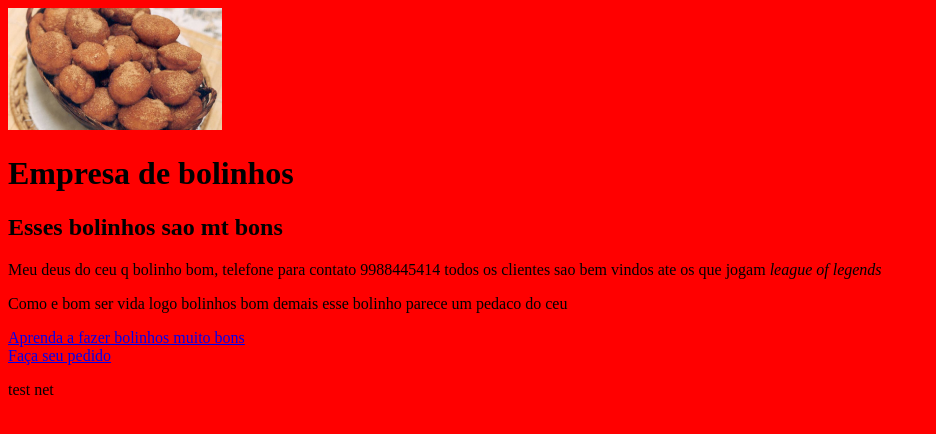
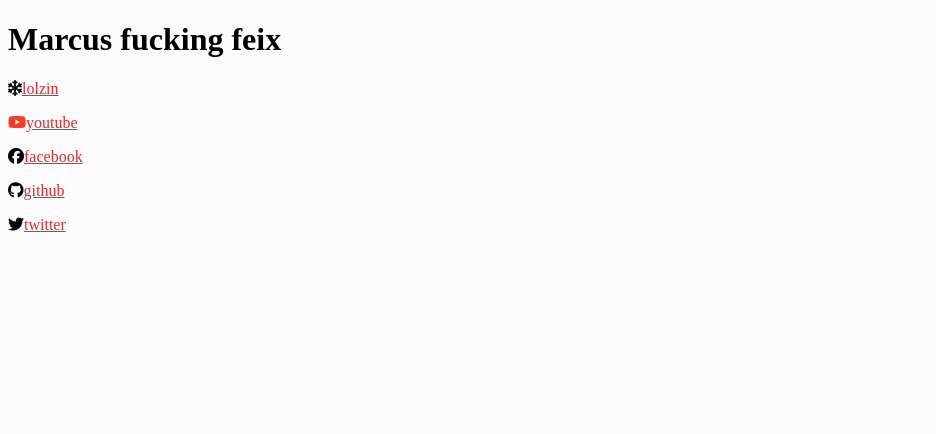
Before and after one commit to marcusfeix/Bolinhos, a plain HTML site: page index.html in a window 1280 px wide. Shown: the whole page, without its empty margins (0-936 px from the left). Drawn offline with Linux system fonts and the light colour scheme.

Commit message:
second commit

```diff
--- a/index.html
+++ b/index.html
@@ -1,31 +1,26 @@
 <!DOCTYPE html>
+ <html>
 
-<html>
-<head>
+  <head>
         <link rel="stylesheet" href="style.css">
-          <title>Empresa de bolinhos Homepage</title>
-        <meta name="description" content="A melhor empresa de bolinhos da porra da face da terra">
+        <link href="https://fonts.googleapis.com/css2?family=Roboto+Condensed:wght@300&family=Roboto:wght@100&display=swap" rel="stylesheet">
+        <script src="https://kit.fontawesome.com/cd5f7d289f.js" crossorigin="anonymous"></script>
+        <title>james bond da rocinha</title>
 
-</head>
+  </head>
 
-<body class="bodycontainer">
+  <body>
+    <h1>Marcus fucking feix</h1>
+    <h2></h2>
+    <p><i class="fa-solid fa-snowflake" style="color: #121212;"></i><a href="https://www.op.gg/summoners/br/MARCA0">lolzin</a></p>
+    <p><i class="fa-brands fa-youtube" style="color: #fd3b26;"></i></i><a href="https://www.youtube.com/@Marcusfeix">youtube</a></i></i></p>
+    <p><i class="fa-brands fa-facebook"></i></i><a href="https://www.facebook.com/marcus.feix.9">facebook</a></p>
+    <p><i class="fa-brands fa-github" style="color: #030303;"></i><a href="https://github.com/marcusfeix/Bolinhos">github</a></p>
+    <p><i class="fa-brands fa-twitter" style="color: #050505;"></i><a href="https://twitter.com/buymeadrueink">twitter</a></p>
 
-<img src="bolinhodebanana.jpg" widht="400" height="122" alt="Foto dos Bolinho">
-<h1>Empresa de bolinhos</h1>
-
-<section>
-               <h2>Esses bolinhos sao mt bons</h2>
-               <p>Meu deus do ceu q bolinho bom, telefone para contato 9988445414 todos os clientes sao bem vindos ate os que jogam <em>league of legends</em></p>
-               <p>Como e bom ser vida logo bolinhos bom demais esse bolinho parece um pedaco do ceu</p>
-</section>
-
-<a href="receita.html">Aprenda a fazer bolinhos muito bons</a> <br>
-<a href="pedidos.html">Faça seu pedido</a>
-<p>test net</p>
-
-
-</body>
+  </body>
 
 
 
-</html>
+
+  </html>
--- a/style.css
+++ b/style.css
@@ -1,3 +1,10 @@
-.bodycontainer{
-    background:red ;
+
+body{
+    background-color: rgb(252, 251, 251);
 }
+
+a:link{
+      color: rgb(218, 46, 46);
+}
+a:visited{
+    color:black;
```
